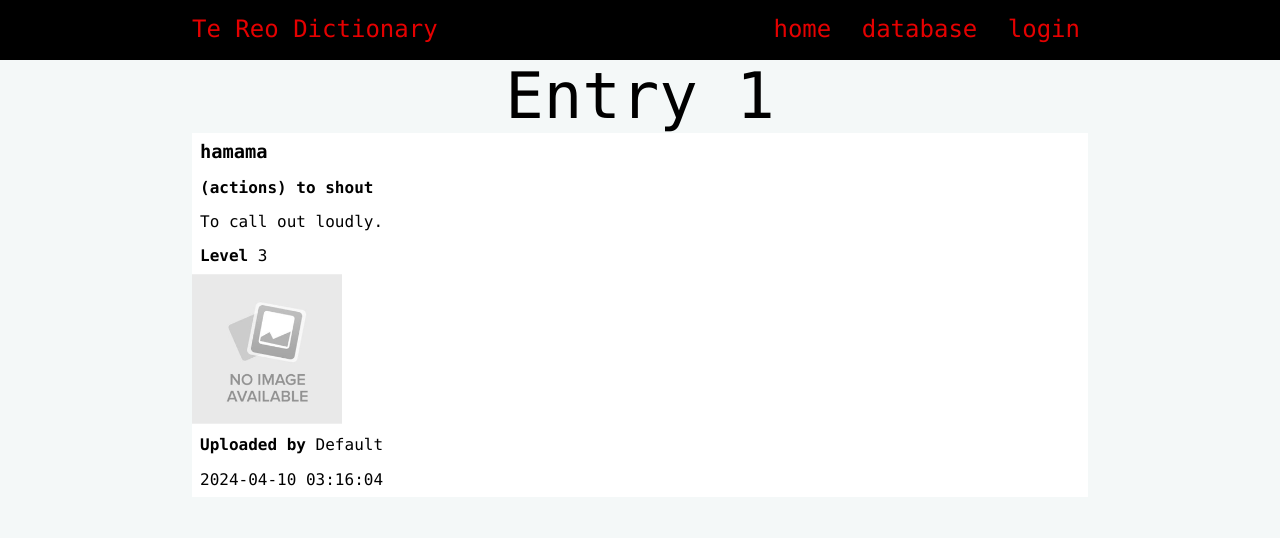
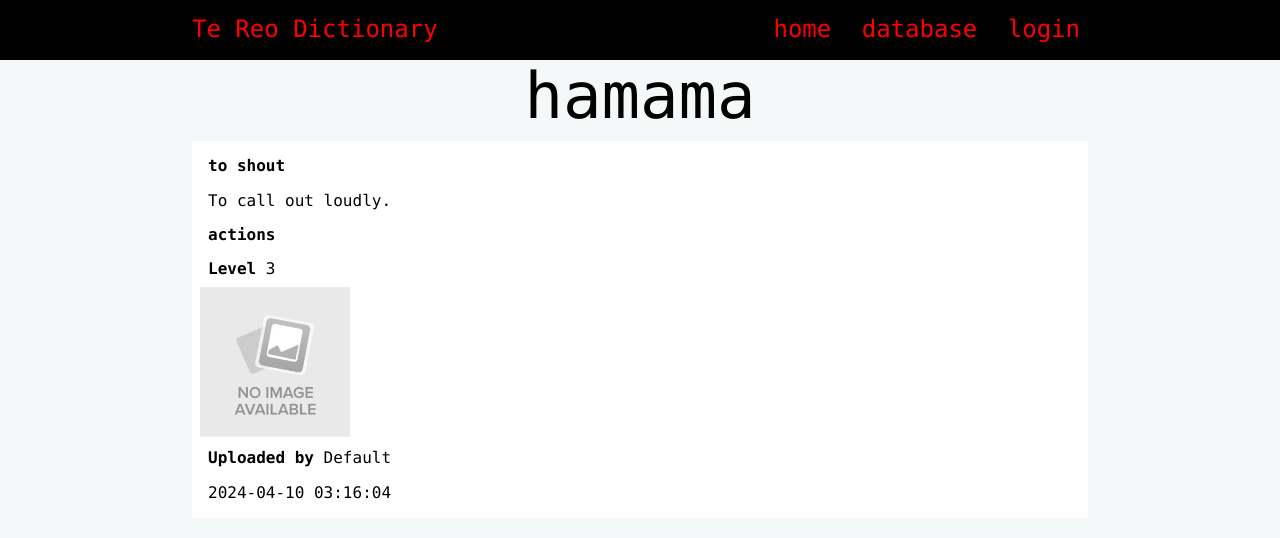
Before and after one commit to Mingston-Song/Te-Reo-Dictionary, a Flask app: page /entry/1 in a window 1280 px wide. Shown: the top 538 px of the page. Run offline with Flask 3, Linux system fonts and the light colour scheme; data comes from the database, SQL or seed files in the repository; both versions use the stored data as it was after the commit.

Commit message:
Finished entry display

```diff
--- a/app.py
+++ b/app.py
@@ -119,7 +119,7 @@ def render_signup_page():
         con.commit()
         con.close()
         return redirect("/login")
-    return render_template('signup.html')
+    return render_template('signup.html', errors=request.args.get("error"))
 
 
 @app.route('/entry/<entry_id>')
--- a/static/style.css
+++ b/static/style.css
@@ -1,5 +1,5 @@
 :root {
-    --red: #E50000;
+    --red: #FF0000;
     --dark-red: #a00808;
     --white: #FFFFFF;
     --light-gray: #F4F8F8;
@@ -102,7 +102,8 @@ a .entry {
     background: var(--white);
     border: 0 solid var(--gray);
     color: var(--black);
-    margin-bottom: 0.5rem;
+    margin-top: 0.5rem;
+    padding: 0.5rem;
 }
 
 .entry-box:hover {
@@ -138,6 +139,10 @@ a .entry {
     border: 1px solid var(--red);
     padding: 0.3rem;
     text-align: right;
+}
+
+.error {
+    color: #ff0000;
 }
 
 .myform {
--- a/templates/entry.html
+++ b/templates/entry.html
@@ -1,12 +1,12 @@
 {% extends "base.html" %}
 
-{% block pageheading %}Entry {{ entry[0] }}{% endblock %}
+{% block pageheading %}{{ entry[1] }}{% endblock %}
 
 {% block main %}
         <div class="big-entry-box">
-                <h3 class="entry-box-heading"><strong>{{ entry[1] }}</strong></h3>
-                <p class="entry-box-heading"><strong>({{ entry[5] }}) {{ entry[2] }}</strong></p>
+                <p class="entry-box-heading"><strong>{{ entry[2] }}</strong></p>
                 <p class="entry-box-info">{{ entry[3] }}</p>
+                <p class="entry-box-info"><strong>{{ entry[5] }}</strong></p>
                 <p class="entry-box-info"><strong>Level </strong>{{ entry[4] }}</p>
                 <img class="entry-box-image" src="/static/images/{{ entry[6] }}">
                 <p class="entry-box-info"><strong>Uploaded by </strong>{{ entry[7] }} {{ entry[8] }}</p>
--- a/templates/signup.html
+++ b/templates/signup.html
@@ -8,27 +8,22 @@
         <div class="form-label">First Name:</div>
         <div class="form-element"><input type="text" name="f_name" id="f_name" required></div>
     </div>
-    <div class="error">{{ fname_error }}</div>
     <div class="form-group">
         <div class="form-label">Last Name:</div>
         <div class="form-element"><input type="text" name="l_name" id="l_name" required></div>
     </div>
-    <div class="error">{{ lname_error }}</div>
     <div class="form-group">
         <div class="form-label">Email:</div>
         <div class="form-element"><input type="email" name="email" id="email" required></div>
     </div>
-    <div class="error">{{ email_error }}</div>
     <div class="form-group">
         <div class="form-label">Password:</div>
         <div class="form-element"><input type="password" name="password" id="password" required></div>
     </div>
-    <div class="error">{{ password_error }}</div>
     <div class="form-group">
         <div class="form-label">Confirm Password:</div>
         <div class="form-element"><input type="password" name="password2" id="password2" required></div>
     </div>
-    <div class="error">{{ password_error }}</div>
     <div class="form-group">
         <div class="form-label">I am a teacher:</div>
         <div class="form-element"><input type="checkbox" name="type" id="type"></div>
@@ -37,6 +32,7 @@
         <div class="form-label"></div>
         <div class="form-element"><input type="submit" value="Sign Up"></div>
     </div>
+    <div class="error">{{ errors }}</div>
 </form>
 
 {% endblock %}
```
Also changed, not shown: database.db.
